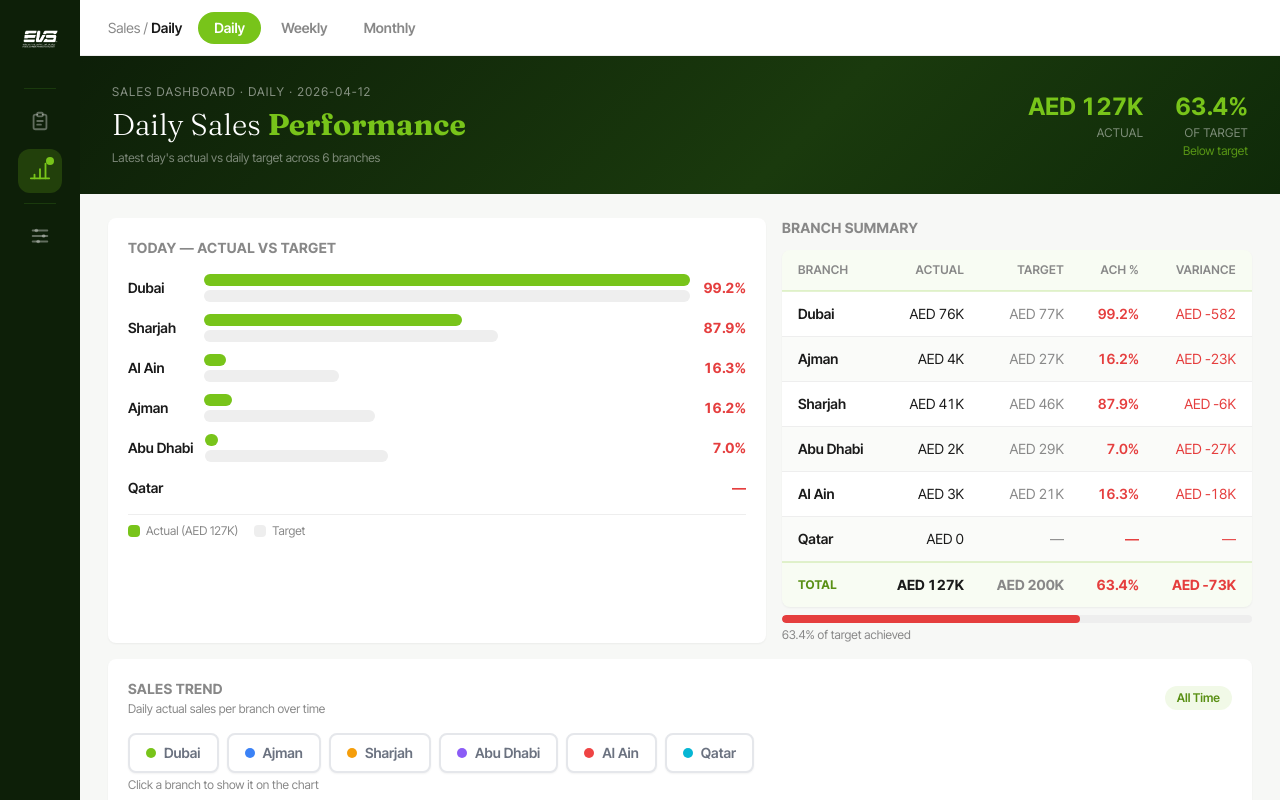
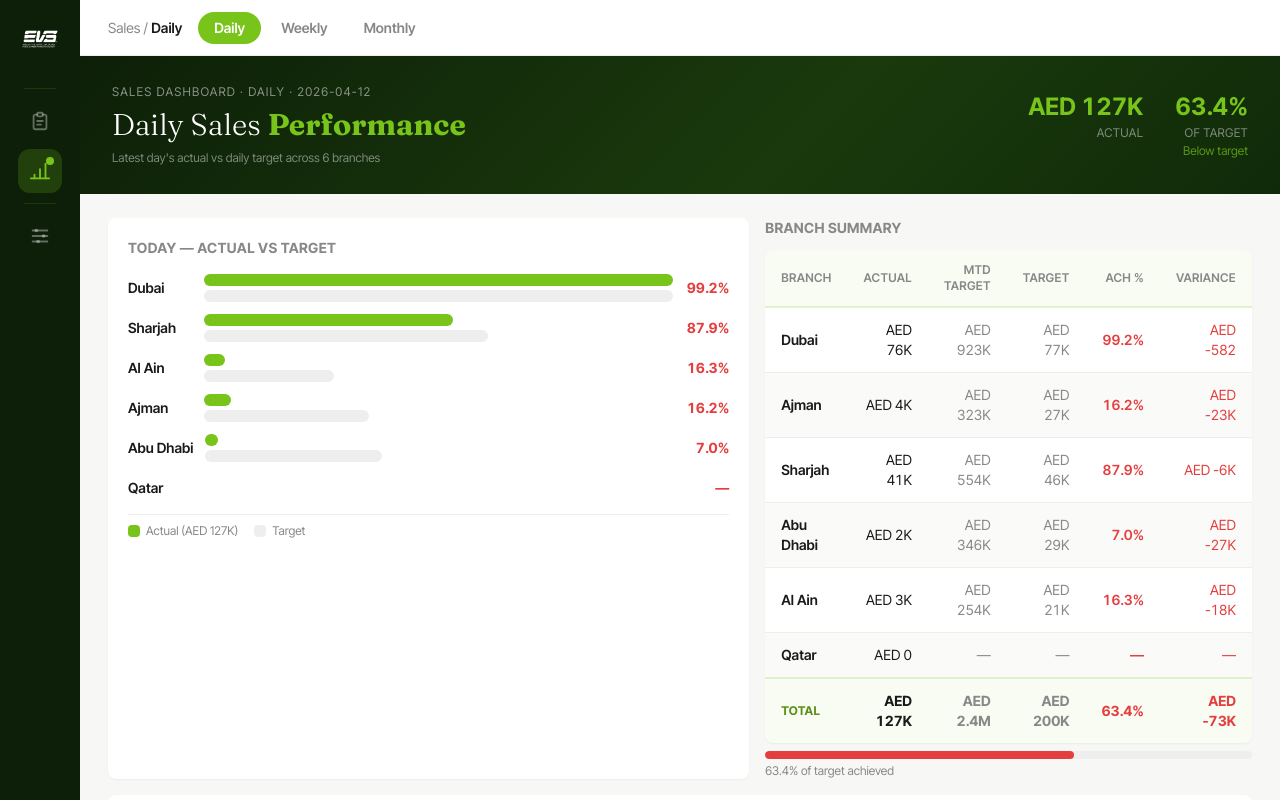
Before and after one commit to 7xein/Reports, a Next.js app: page /sales/daily in a window 1280 px wide. Shown: the top 800 px of the page. Built offline with nearby package versions, Linux system fonts and the light colour scheme.

Commit message:
feat: add MTD Target column to sales Branch Summary table

```diff
--- a/app/sales/daily/page.tsx
+++ b/app/sales/daily/page.tsx
@@ -20,11 +20,16 @@ export default async function SalesDailyPage() {
   const { salesLog, branchConfig } = data.regional;
   const date = latestLogDate(salesLog);
 
+  const currentDayOfMonth = new Date().getDate();
+
   const rows = (BRANCHES as unknown as string[]).map((b) => {
     const cfg    = branchConfig[b] ?? { monthlyTarget: 0, daysInMonth: 26 };
     const actual = sumSalesFor(salesLog, b, (e) => e.date === date);
     const target = getDailyTarget(cfg);
-    return { branch: b, actual, target };
+    const mtdTarget = cfg.daysInMonth > 0
+      ? (cfg.monthlyTarget / cfg.daysInMonth) * currentDayOfMonth
+      : 0;
+    return { branch: b, actual, target, mtdTarget };
   });
 
   const totalActual = rows.reduce((s, r) => s + r.actual, 0);
--- a/app/sales/monthly/page.tsx
+++ b/app/sales/monthly/page.tsx
@@ -21,6 +21,8 @@ export default async function SalesMonthlyPage() {
   const latestDate = latestLogDate(salesLog);
   const monthStart = latestDate ? getMonthStart(latestDate) : '';
 
+  const currentDayOfMonth = new Date().getDate();
+
   const rows = (BRANCHES as unknown as string[]).map((b) => {
     const cfg    = branchConfig[b] ?? { monthlyTarget: 0, daysInMonth: 26 };
     const actual = sumSalesFor(
@@ -28,7 +30,10 @@ export default async function SalesMonthlyPage() {
       b,
       (e) => monthStart ? e.date >= monthStart && e.date <= latestDate : false
     );
-    return { branch: b, actual, target: cfg.monthlyTarget };
+    const mtdTarget = cfg.daysInMonth > 0
+      ? (cfg.monthlyTarget / cfg.daysInMonth) * currentDayOfMonth
+      : 0;
+    return { branch: b, actual, target: cfg.monthlyTarget, mtdTarget };
   });
 
   const totalActual = rows.reduce((s, r) => s + r.actual, 0);
--- a/app/sales/weekly/SalesWeeklyClient.tsx
+++ b/app/sales/weekly/SalesWeeklyClient.tsx
@@ -40,13 +40,18 @@ export function SalesWeeklyClient({ salesLog, branchConfig, weekStartRef, branch
   const weekEnd = selectedWeekStart ? addDays(selectedWeekStart, 6) : '';
   const selectedIdx = allWeekStarts.indexOf(selectedWeekStart);
 
+  const currentDayOfMonth = new Date().getDate();
+
   const rows = branches.map((b) => {
     const cfg    = branchConfig[b] ?? { monthlyTarget: 0, daysInMonth: 26 };
     const actual = sumSalesFor(salesLog, b, (e) =>
       selectedWeekStart ? getWeekStart(e.date, weekStartRef) === selectedWeekStart : false
     );
     const target = getDailyTarget(cfg) * 7;
-    return { branch: b, actual, target };
+    const mtdTarget = cfg.daysInMonth > 0
+      ? (cfg.monthlyTarget / cfg.daysInMonth) * currentDayOfMonth
+      : 0;
+    return { branch: b, actual, target, mtdTarget };
   });
 
   const totalActual = rows.reduce((s, r) => s + r.actual, 0);
--- a/components/SalesSummaryTable.tsx
+++ b/components/SalesSummaryTable.tsx
@@ -2,14 +2,21 @@ import { formatCurrency } from '@/lib/format';
 import { SalesBranchRow } from './SalesBars';
 
 interface SalesSummaryTableProps {
-  rows: SalesBranchRow[];
+  rows: (SalesBranchRow & { mtdTarget?: number })[];
 }
 
 export function SalesSummaryTable({ rows }: SalesSummaryTableProps) {
+  const hasMtd = rows.some((r) => r.mtdTarget !== undefined);
+
   const totalActual = rows.reduce((s, r) => s + r.actual, 0);
   const totalTarget = rows.reduce((s, r) => s + r.target, 0);
+  const totalMtd = hasMtd ? rows.reduce((s, r) => s + (r.mtdTarget ?? 0), 0) : undefined;
   const totalPct = totalTarget > 0 ? (totalActual / totalTarget) * 100 : null;
   const totalGood = totalPct !== null && totalPct >= 100;
+
+  const headers = hasMtd
+    ? ['Branch', 'Actual', 'MTD Target', 'Target', 'Ach %', 'Variance']
+    : ['Branch', 'Actual', 'Target', 'Ach %', 'Variance'];
 
   function pctStr(actual: number, target: number) {
     if (target === 0) return '—';
@@ -22,7 +29,7 @@ export function SalesSummaryTable({ rows }: SalesSummaryTableProps) {
         <table className="w-full text-sm">
           <thead>
             <tr className="border-b-2 border-evs-green/20 bg-evs-green/5">
-              {['Branch', 'Actual', 'Target', 'Ach %', 'Variance'].map((h) => (
+              {headers.map((h) => (
                 <th key={h} className={`px-4 py-3 font-semibold uppercase tracking-wide text-ink-muted text-xs ${h === 'Branch' ? 'text-left' : 'text-right'}`}>
                   {h}
                 </th>
@@ -37,6 +44,11 @@ export function SalesSummaryTable({ rows }: SalesSummaryTableProps) {
                 <tr key={r.branch} className={`border-b border-border ${idx % 2 === 1 ? 'bg-surface/60' : ''}`}>
                   <td className="px-4 py-3 font-semibold text-ink">{r.branch}</td>
                   <td className="px-4 py-3 text-right tabular-nums text-ink">{formatCurrency(r.actual)}</td>
+                  {hasMtd && (
+                    <td className="px-4 py-3 text-right tabular-nums text-ink-muted">
+                      {r.mtdTarget !== undefined && r.mtdTarget > 0 ? formatCurrency(r.mtdTarget) : '—'}
+                    </td>
+                  )}
                   <td className="px-4 py-3 text-right tabular-nums text-ink-muted">{r.target > 0 ? formatCurrency(r.target) : '—'}</td>
                   <td className={`px-4 py-3 text-right tabular-nums font-semibold ${isGood ? 'text-evs-green-dark' : 'text-danger'}`}>
                     {pctStr(r.actual, r.target)}
@@ -50,6 +62,11 @@ export function SalesSummaryTable({ rows }: SalesSummaryTableProps) {
             <tr className="border-t-2 border-evs-green/20 bg-evs-green/5 font-bold">
               <td className="px-4 py-3 text-evs-green-dark uppercase tracking-wide text-xs">Total</td>
               <td className="px-4 py-3 text-right tabular-nums text-ink">{formatCurrency(totalActual)}</td>
+              {hasMtd && (
+                <td className="px-4 py-3 text-right tabular-nums text-ink-muted">
+                  {totalMtd !== undefined ? formatCurrency(totalMtd) : '—'}
+                </td>
+              )}
               <td className="px-4 py-3 text-right tabular-nums text-ink-muted">{formatCurrency(totalTarget)}</td>
               <td className={`px-4 py-3 text-right tabular-nums font-bold ${totalGood ? 'text-evs-green-dark' : 'text-danger'}`}>
                 {totalPct !== null ? totalPct.toFixed(1) + '%' : '—'}
```
